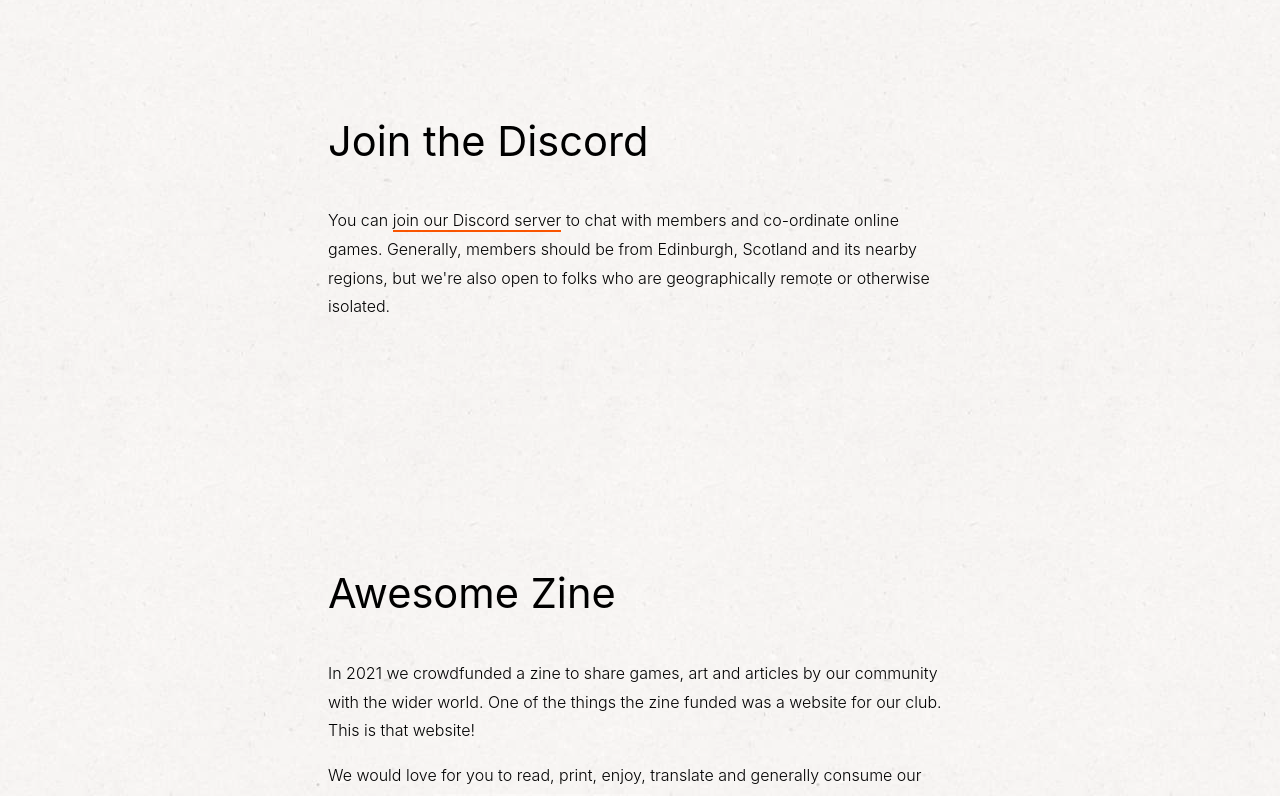
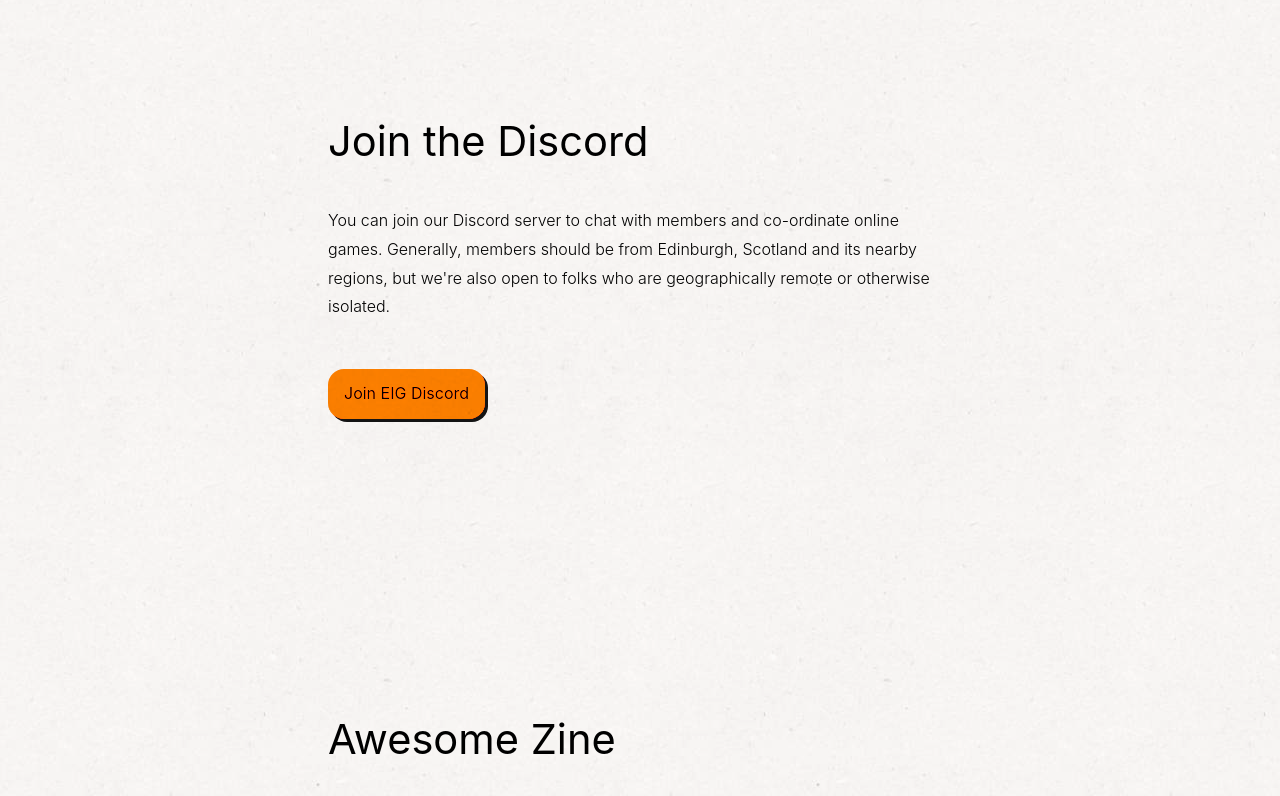
Before and after one commit to empowermint/edinburgh-indie-gamers, a Next.js app: page / in a window 1280 px wide. Shown: the part 1760-2556 px from the top of the page. Built offline with nearby package versions, Linux system fonts and the light colour scheme; a web font is replaced by a local one.

Commit message:
Add Discord button

```diff
--- a/pages/index.mdx
+++ b/pages/index.mdx
@@ -26,8 +26,13 @@
   </section>
 
   <section>
-    <h2>Join the Discord</h2>
-    <p>You can <a href="https://discord.gg/6vNbsq5tSV">join our Discord server</a> to chat with members and co-ordinate online games. Generally, members should be from Edinburgh, Scotland and its nearby regions, but we're also open to folks who are geographically remote or otherwise isolated.</p>
+
+    ## Join the Discord
+
+    <p>You can join our Discord server to chat with members and co-ordinate online games. Generally, members should be from Edinburgh, Scotland and its nearby regions, but we're also open to folks who are geographically remote or otherwise isolated.</p>
+
+    <a href="https://discord.gg/6vNbsq5tSV" className="button button-primary">Join EIG Discord</a>
+
   </section>
 
   <section>
--- a/styles/global.scss
+++ b/styles/global.scss
@@ -143,3 +143,23 @@
     transform: translateX(45%) scale(1.1) rotate(-5deg);
   }
 }
+
+// BUTTONS
+
+a.button {
+  display: inline-block;
+  margin-block: var(--pad-medium);
+  padding: var(--pad-small);
+  background: var(--clr-brand);
+  border-radius: 1em;
+  font-family: captain-comic, var(--font-stack);
+  line-height: 1em;
+  box-shadow: 3px 3px 0 var(--clr-primary);
+  filter: brightness(150%);
+}
+
+a.button:hover,
+a.button:active {
+  filter: brightness(100%);
+  box-shadow: 6px 6px 0 var(--clr-primary);
+}
```
